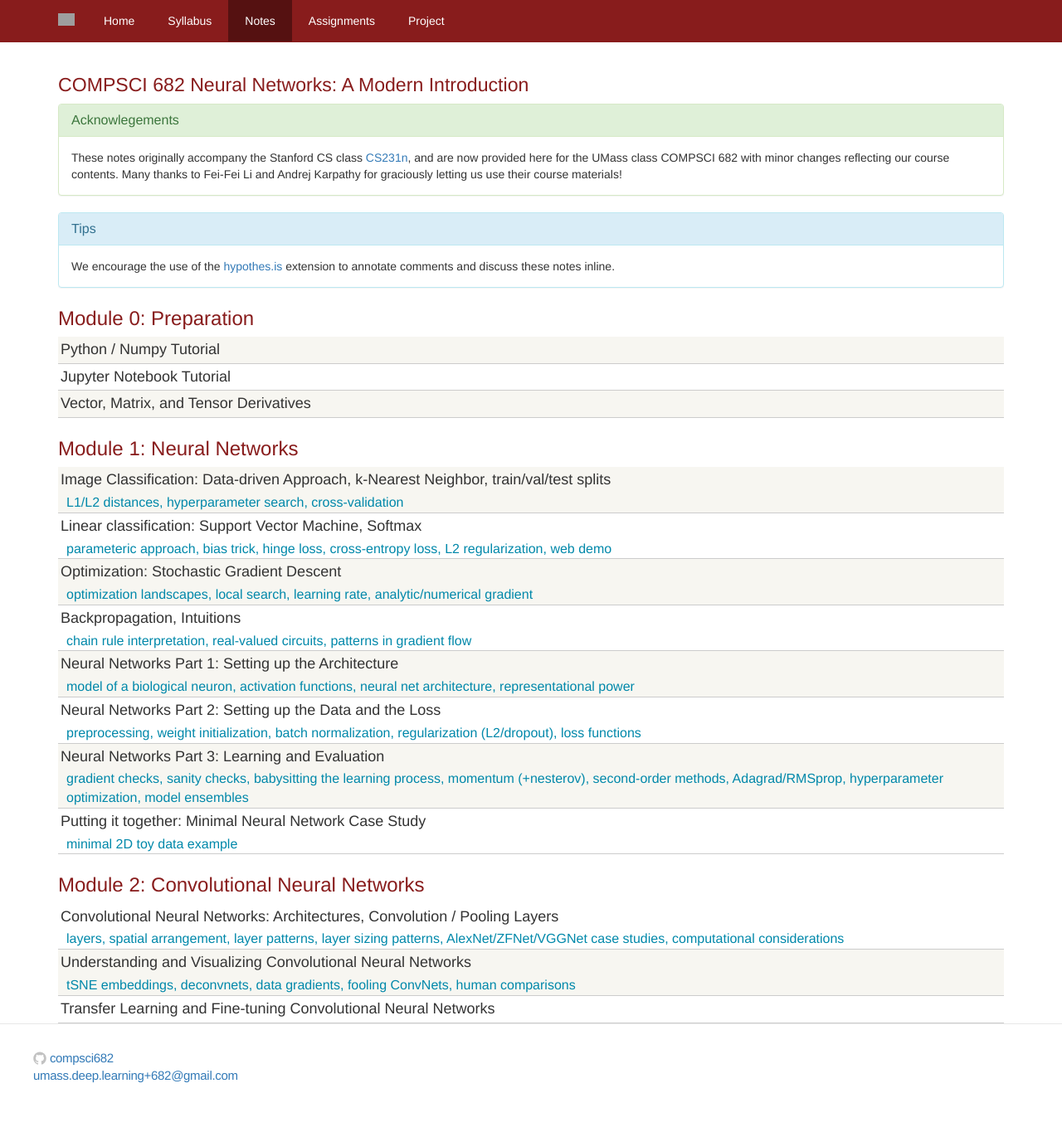
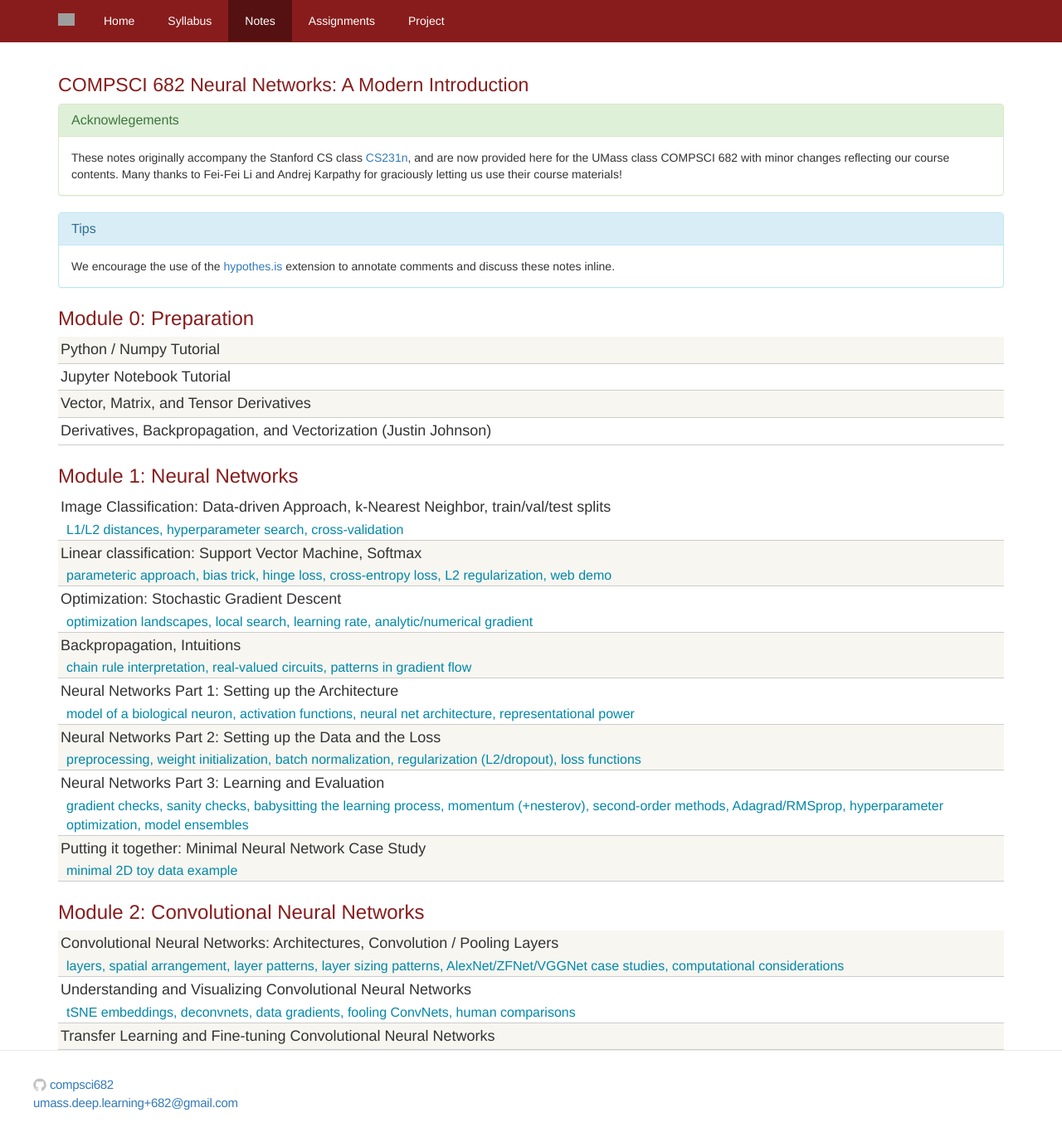
Before and after one commit to compsci682/compsci682.github.io, a Jekyll site: the page notes/index.html, which Jekyll copies as it is, in a window 1280 px wide and 1365 px high. Shown: the whole window at 83% size. Built offline with Jekyll 4.4.1, drawn with Linux system fonts in a browser that asks for light colours; grey boxes are pictures that could not be loaded.

Commit message:
Update index.html

```diff
--- a/notes/index.html
+++ b/notes/index.html
@@ -148,6 +148,12 @@
         <div class="materials-item">
           <a href="/docs/vecDerivs.pdf">
             Vector, Matrix, and Tensor Derivatives
+          </a>
+        </div>
+
+        <div class="materials-item">
+          <a href="http://cs231n.stanford.edu/handouts/derivatives.pdf">
+            Derivatives, Backpropagation, and Vectorization (Justin Johnson)
           </a>
         </div>
     <!--
```
